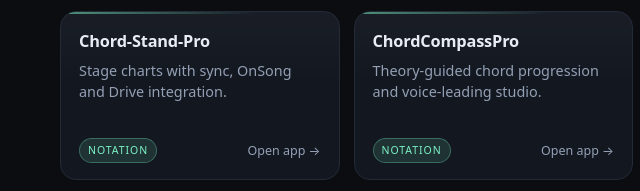
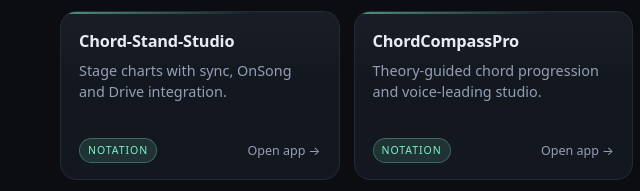
Before and after one commit to rayfoolshs/rayfoolshs.github.io, a plain HTML site: page index.html in a window 1280 px wide. Shown: the part 543-734 px from the top of the page, 0-640 px from the left. Drawn offline with Linux system fonts and the light colour scheme.

Commit message:
Update Chord-Stand-Studio link after repo rename

```diff
--- a/index.html
+++ b/index.html
@@ -178,8 +178,8 @@
       <div class="foot"><span class="tag">Notation</span><span class="go">Open app →</span></div>
     </a>
 
-    <a class="card" data-cat="notation" data-search="chord stand pro stage charts sync onsong drive" href="https://rayfoolshs.github.io/Chord-Stand-Pro/">
-      <h2>Chord-Stand-Pro</h2>
+    <a class="card" data-cat="notation" data-search="chord stand studio pro stage charts sync onsong drive" href="https://rayfoolshs.github.io/Chord-Stand-Studio/">
+      <h2>Chord-Stand-Studio</h2>
       <p>Stage charts with sync, OnSong and Drive integration.</p>
       <div class="foot"><span class="tag">Notation</span><span class="go">Open app →</span></div>
     </a>
```
